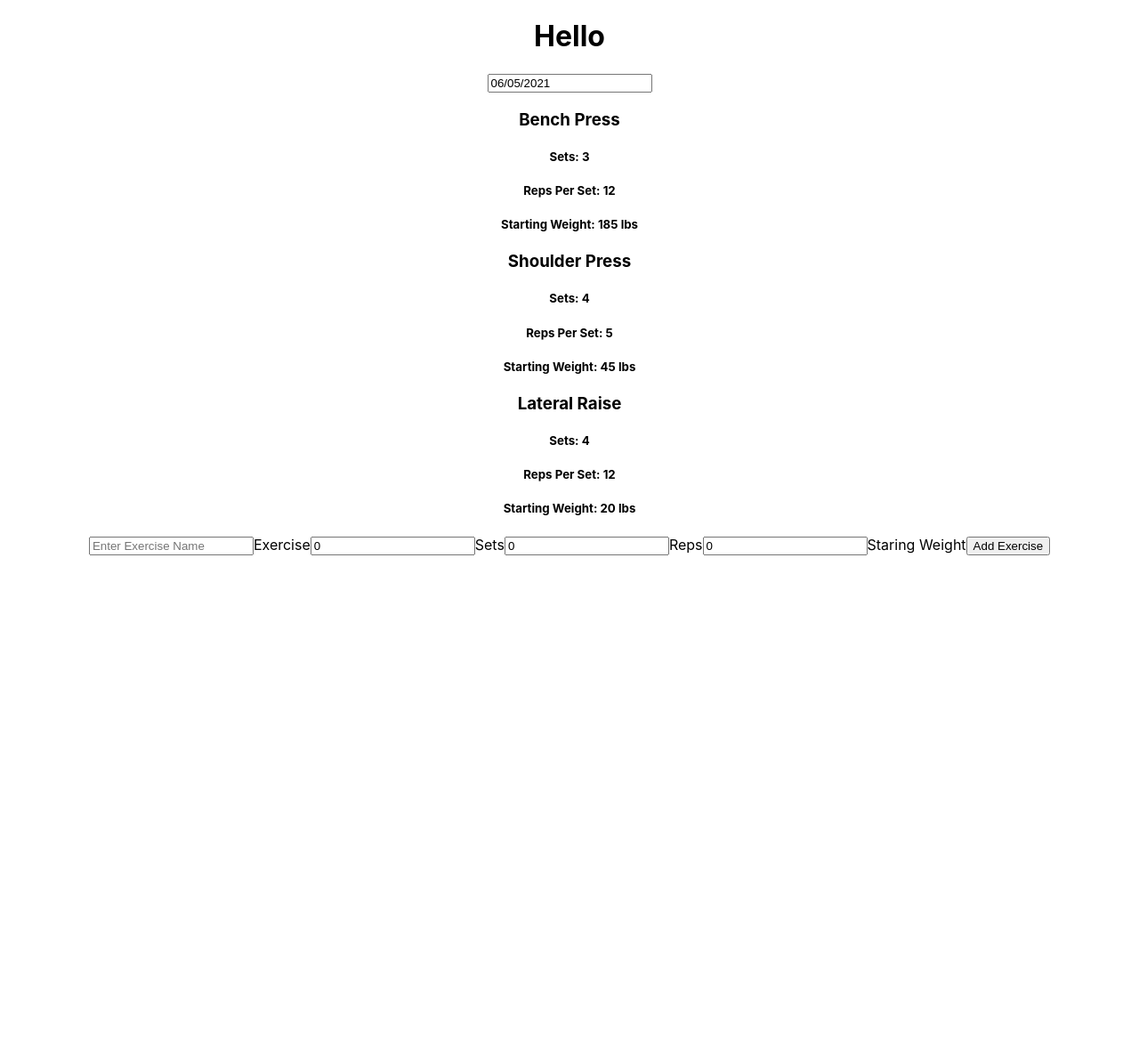
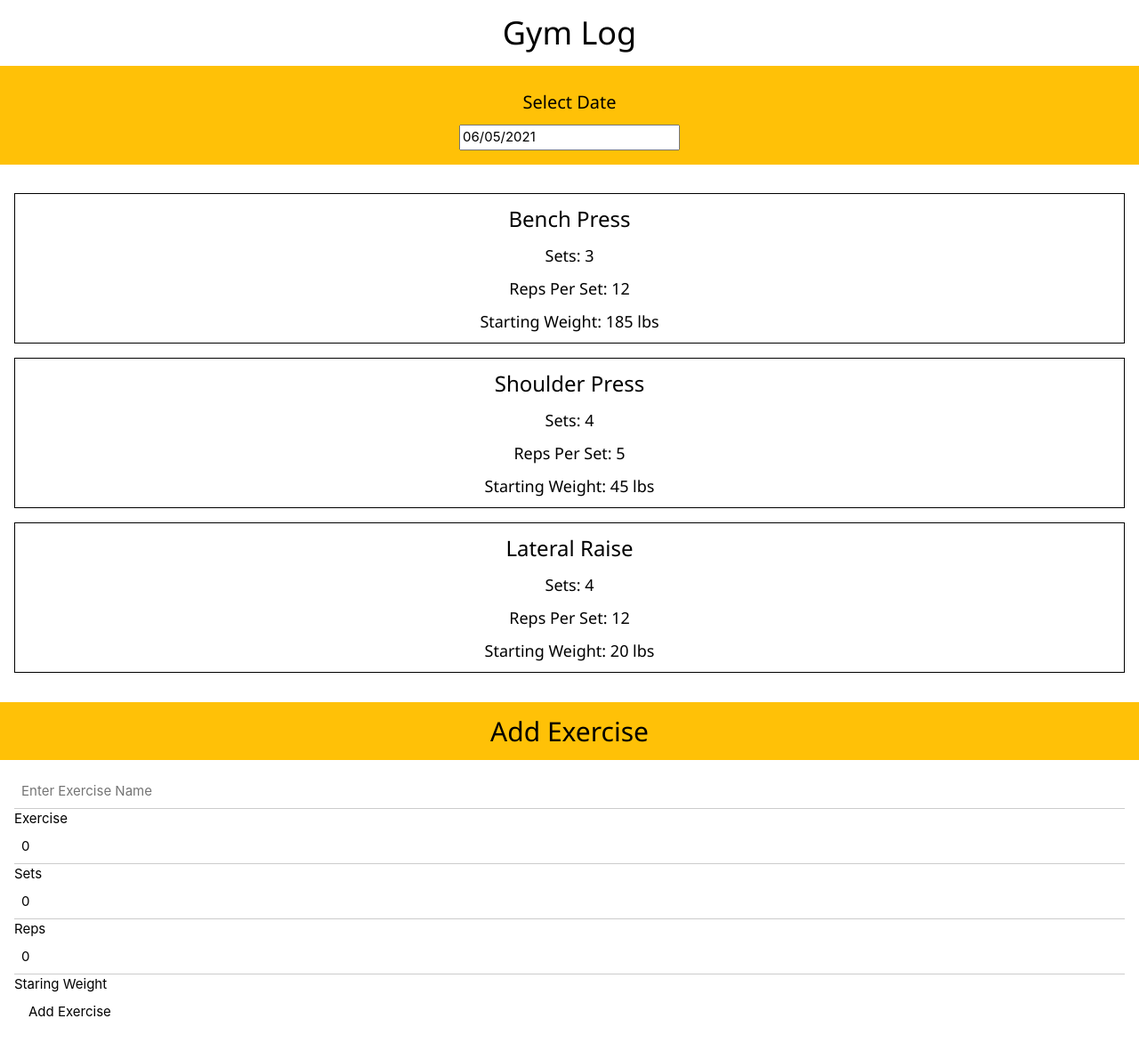
Before and after one commit to evan-mitchell93/gym-react-app, a React (Create React App) app in the folder client/: page / in a window 1280 px wide. Shown: the whole page at 89% size. Before the commit the page ends 800 px from the top, so only its background shows below. Built offline with nearby package versions, Linux system fonts and the light colour scheme.

Commit message:
added some styling
added w3.css and added some styling to the page. No logical changes

```diff
--- a/client/package.json
+++ b/client/package.json
@@ -36,5 +36,5 @@
       "last 1 safari version"
     ]
   },
-  "proxy": "http://localhost:3000/"
+  "proxy": "http://localhost:4999/"
 }
--- a/client/public/index.html
+++ b/client/public/index.html
@@ -1,14 +1,16 @@
 <!DOCTYPE html>
 <html lang="en">
-  <head>
+
+<head>
     <meta charset="utf-8" />
     <link rel="icon" href="%PUBLIC_URL%/favicon.ico" />
     <meta name="viewport" content="width=device-width, initial-scale=1" />
     <meta name="theme-color" content="#000000" />
-    <meta
-      name="description"
-      content="Web site created using create-react-app"
-    />
+    <meta name="description" content="Web site created using create-react-app" />
+
+    <!-- W3.css link-->
+    <link rel="stylesheet" href="https://www.w3schools.com/w3css/4/w3.css">
+
     <link rel="apple-touch-icon" href="%PUBLIC_URL%/logo192.png" />
     <!--
       manifest.json provides metadata used when your web app is installed on a
@@ -25,8 +27,9 @@
       Learn how to configure a non-root public URL by running `npm run build`.
     -->
     <title>React App</title>
-  </head>
-  <body>
+</head>
+
+<body>
     <noscript>You need to enable JavaScript to run this app.</noscript>
     <div id="root"></div>
     <!--
@@ -39,5 +42,6 @@
       To begin the development, run `npm start` or `yarn start`.
       To create a production bundle, use `npm run build` or `yarn build`.
     -->
-  </body>
+</body>
+
 </html>
--- a/client/src/App.js
+++ b/client/src/App.js
@@ -38,8 +38,11 @@ function App() {
 
   return (
     <div className="App">
-      <h1 onClick={callAPI}>Hello {message}</h1>
-      <DatePicker selected={startDate} onChange={(date) => setStartDate(date)} />
+      <h1 onClick={callAPI}>Gym Log {message}</h1>
+      <div class="w3-container  w3-amber w3-padding-16">
+        <h4>Select Date</h4>
+        <DatePicker selected={startDate} onChange={(date) => setStartDate(date)} />
+      </div>
       <ExerciseList exerciseList={exerciseList} />
       <ExerciseForm addExercise={addExercise} />
     </div>
--- a/client/src/ExerciseForm.js
+++ b/client/src/ExerciseForm.js
@@ -21,17 +21,24 @@ const ExerciseForm = ({addExercise}) =>{
 
 
     return(
-        <form onSubmit={submitHandler}>
-            <input value={userInput[0].name} name="name" type="text" onChange={changeHandler} placeholder="Enter Exercise Name" />
-            <label for="name">Exercise</label>
-            <input value={userInput[0].sets} name="sets" type="number" onChange={changeHandler} />
-            <label for="sets">Sets</label>
-            <input value={userInput[0].reps} name="reps" type="number" onChange={changeHandler} />
-            <label for="reps">Reps</label>
-            <input value={userInput[0].startWeight} name="startWeight" onChange={changeHandler} type="number" />
-            <label for="startWeight">Staring Weight</label>
-            <button>Add Exercise</button>
-        </form>
+        <div>
+            <div class="w3-container w3-amber">
+                <h2>Add Exercise</h2>
+            </div>
+            <form onSubmit={submitHandler} class="w3-container w3-left-align w3-padding-16 w3-border-red">
+                <input class="w3-input" value={userInput[0].name} name="name" type="text" onChange={changeHandler} placeholder="Enter Exercise Name" />
+                <label class="w3-left-align">Exercise</label>
+                <input class="w3-input" value={userInput[0].sets} name="sets" type="number" onChange={changeHandler} />
+                <label for="sets">Sets</label>
+                <input class="w3-input" value={userInput[0].reps} name="reps" type="number" onChange={changeHandler} />
+                <label for="reps">Reps</label>
+                <input class="w3-input" value={userInput[0].startWeight} name="startWeight" onChange={changeHandler} type="number" />
+                <label for="startWeight">Staring Weight</label>
+                <div>
+                    <button class="w3-btn">Add Exercise</button>
+                </div>
+            </form>
+        </div>
     );
 };
 
--- a/client/src/ExerciseList.js
+++ b/client/src/ExerciseList.js
@@ -3,10 +3,10 @@ import Exercise from "./Exercise";
 
 const ExerciseList = ({exerciseList}) => {
     return (
-        <div>
+        <div class="w3-container w3-panel">
             {exerciseList.map(exercise => {
                 return (
-                    <div>
+                    <div class="w3-panel w3-border w3-border-black">
                         <Exercise exercise={exercise} />
                     </div>
                 )
```
Also changed, not shown: 2 other files (tests, documents, lock files or other folders).
